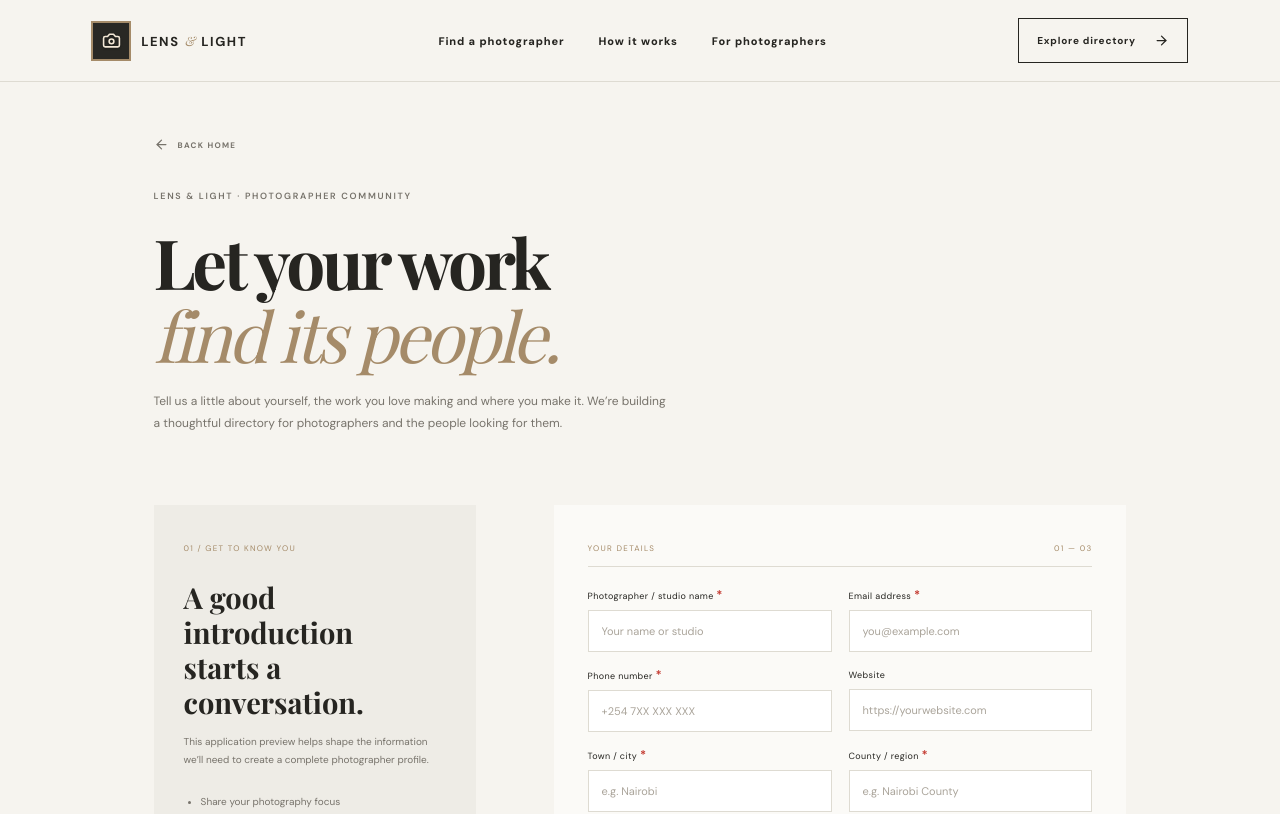
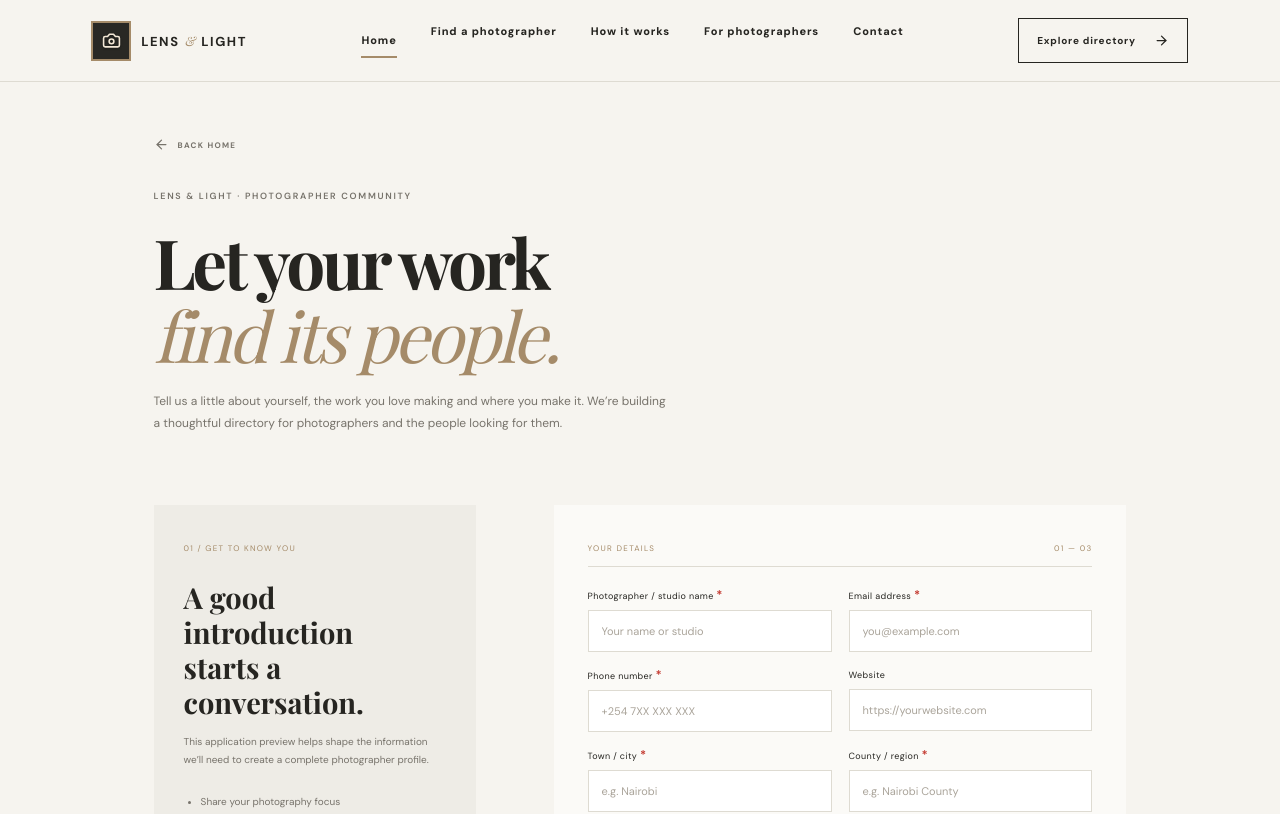
Before and after one commit to henrymunala-lang-ship/photographer-s-page, a Next.js app: page /photographers/apply in a window 1280 px wide. Shown: the top 814 px of the page. Built offline with nearby package versions, Linux system fonts and the light colour scheme; a web font is replaced by a local one.

Commit message:
Unify public navigation and improve responsive layouts

```diff
--- a/app/photographers/apply/page.tsx
+++ b/app/photographers/apply/page.tsx
@@ -10,7 +10,7 @@ export default function PhotographerApplyPage(){
   const [selected,setSelected]=useState<string[]>([]);
   function toggle(value:string){setSelected(current=>current.includes(value)?current.filter(x=>x!==value):[...current,value]);}
   return <main className="directory-page apply-page">
-    <header className="market-header"><Link href="/" className="market-brand"><span className="brand-mark"><Camera size={19}/></span><span>LENS <i>&</i> LIGHT</span></Link><nav className="desktop-site-nav"><Link href="/photographers">Find a photographer</Link><Link href="/#how-it-works">How it works</Link><Link href="/#for-photographers">For photographers</Link></nav><details className="mobile-site-menu"><summary aria-label="Open navigation menu"><Menu size={23} strokeWidth={2.4} aria-hidden="true"/></summary><nav><Link href="/photographers">Find a photographer</Link><Link href="/#how-it-works">How it works</Link><Link href="/#for-photographers">For photographers</Link></nav></details><Link className="header-cta" href="/photographers">Explore directory <ArrowRight size={15}/></Link></header>
+    <header className="market-header"><Link href="/" className="market-brand"><span className="brand-mark"><Camera size={19}/></span><span>LENS <i>&</i> LIGHT</span></Link><nav className="desktop-site-nav"><Link href="/" className="home-nav-link">Home</Link><Link href="/photographers">Find a photographer</Link><Link href="/#how-it-works">How it works</Link><Link href="/#for-photographers">For photographers</Link><Link href="/contact" className="contact-nav-link">Contact</Link></nav><details className="mobile-site-menu"><summary aria-label="Open navigation menu"><Menu size={23} strokeWidth={2.4} aria-hidden="true"/></summary><nav><Link href="/">Home</Link><Link href="/photographers">Find a photographer</Link><Link href="/#how-it-works">How it works</Link><Link href="/#for-photographers">For photographers</Link><Link href="/contact">Contact</Link></nav></details><Link className="header-cta" href="/photographers">Explore directory <ArrowRight size={15}/></Link></header>
     <section className="apply-intro"><Link href="/" className="back-link"><ArrowLeft size={15}/> BACK HOME</Link><p className="kicker">LENS & LIGHT · PHOTOGRAPHER COMMUNITY</p><h1>Let your work<br/><em>find its people.</em></h1><p>Tell us a little about yourself, the work you love making and where you make it. We’re building a thoughtful directory for photographers and the people looking for them.</p></section>
     <section className="apply-layout"><aside className="apply-aside"><span className="apply-number">01 / GET TO KNOW YOU</span><h2>A good introduction<br/>starts a conversation.</h2><p>This application preview helps shape the information we’ll need to create a complete photographer profile.</p><ul><li>Share your photography focus</li><li>Tell us where you’re based</li><li>Link to work you’re proud of</li></ul><p className="apply-note">PREVIEW ONLY · Nothing entered here is sent or stored yet.</p></aside>
     <form className="apply-form" onSubmit={e=>{e.preventDefault();if(selected.length===0){setCategoryError(true);return;}setCategoryError(false);setSubmitted(true);}}>
```
